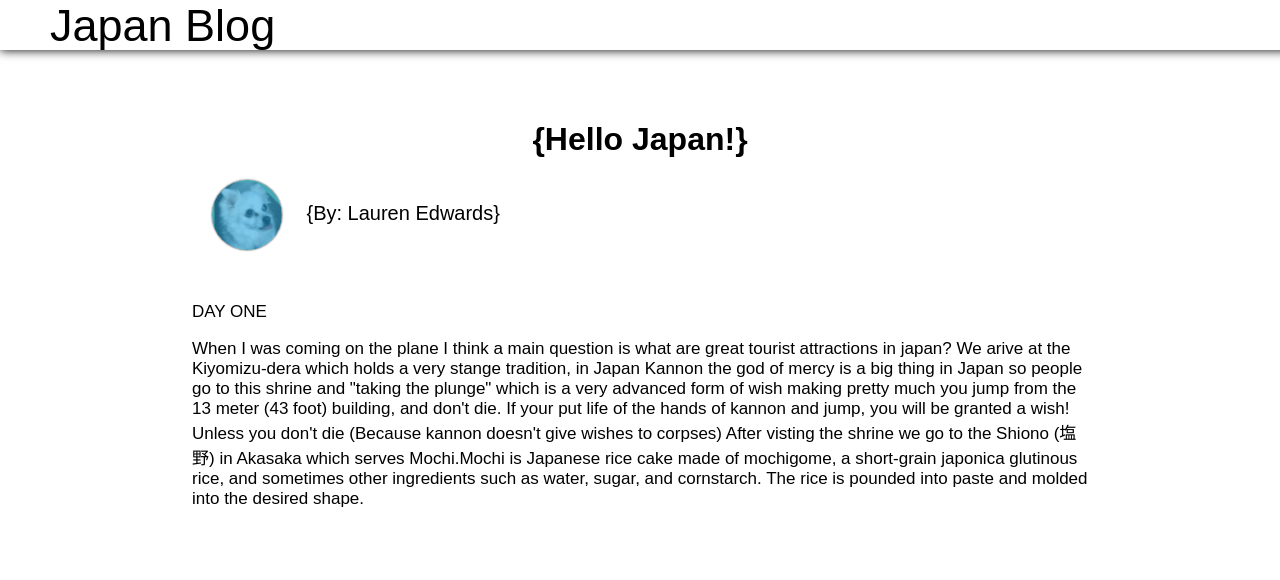
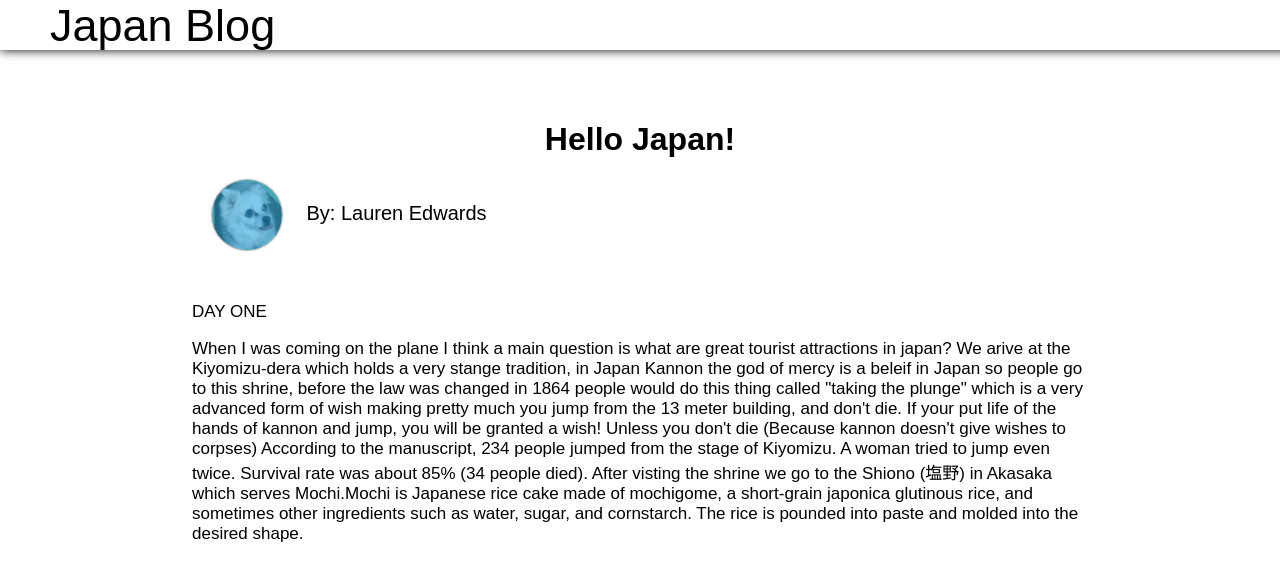
Before and after one commit to 77Z/japan, a plain HTML site: page index.html in a window 1280 px wide. Shown: the top 580 px of the page. Drawn offline with Linux system fonts and the light colour scheme.

Commit message:
Update index.html

```diff
--- a/index.html
+++ b/index.html
@@ -74,12 +74,12 @@
 
     <div class="content">
         <h1 class="title">
-            {Hello Japan!}
+             Hello Japan!
         </h1>
         <div class="author">
             <img src="doggo.jpg" class="img" alt="">
             <span class="auth-text">
-                {By: Lauren Edwards}
+                By: Lauren Edwards
             </span>
         </div>
         <div class="spacer"></div>
@@ -98,9 +98,9 @@
           DAY ONE
         <p>
           When I was coming on the plane I think a main question is what are great tourist attractions in japan? We arive at the Kiyomizu-dera which holds a very stange tradition,
-            in Japan Kannon the god of mercy is a big thing in Japan so people go to this shrine and "taking the plunge" which is a very advanced form of wish making pretty much you jump from the
-           13 meter (43 foot) building, and don't die. If your put life of the hands of kannon and jump, you will be granted a wish! Unless you don't die (Because kannon doesn't give wishes to corpses)
-            After visting the shrine we go to the Shiono (塩野) in Akasaka which serves Mochi.Mochi is Japanese rice cake made of mochigome, a short-grain japonica glutinous rice, and sometimes other ingredients
+            in Japan Kannon the god of mercy is a beleif in Japan so people go to this shrine, before the law was changed in 1864 people would do this thing called "taking the plunge" which is a very advanced form of wish making pretty much you jump from the
+           13 meter building, and don't die. If your put life of the hands of kannon and jump, you will be granted a wish! Unless you don't die (Because kannon doesn't give wishes to corpses) According to the manuscript, 234 people jumped from the stage of Kiyomizu.
+            A woman tried to jump even twice. Survival rate was about 85% (34 people died). After visting the shrine we go to the Shiono (塩野) in Akasaka which serves Mochi.Mochi is Japanese rice cake made of mochigome, a short-grain japonica glutinous rice, and sometimes other ingredients
             such as water, sugar, and cornstarch. The rice is pounded into paste and molded into the desired shape.
         <p>
 
```
